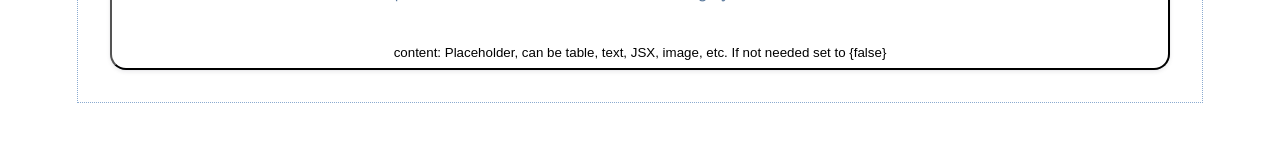
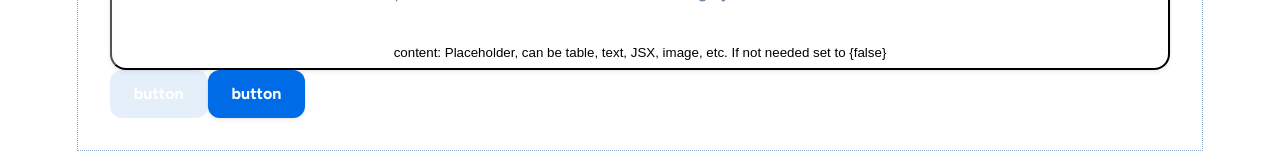
Before and after one commit to RoopeMaatta/portfolio, a React (Vite) app: page /style-guide/testing in a window 1280 px wide. Shown: the part 346-514 px from the top of the page. Built offline with nearby package versions, Linux system fonts and the light colour scheme.

Commit message:
Make icons button size dependant

```diff
--- a/src/components/Pages/StyleGuidePage/TestingPage.tsx
+++ b/src/components/Pages/StyleGuidePage/TestingPage.tsx
@@ -2,6 +2,7 @@ import React from 'react'
 import { useTheme } from 'styled-components'
 import { ContainerFullWidth } from 'src/components/Atoms/ContainerFullWidth'
 import Card from 'src/components/Organisms/Card/Card'
+import { Button } from 'src/components/Atoms/Button'
 
 // Main component rendering the color data table
 const TestingPage: React.FC = () => {
@@ -19,6 +20,8 @@ const TestingPage: React.FC = () => {
         }}
       >
         <Card />
+        <Button label='button' disabled />
+        <Button label='button' />
       </ContainerFullWidth>
     </div>
   )
```
